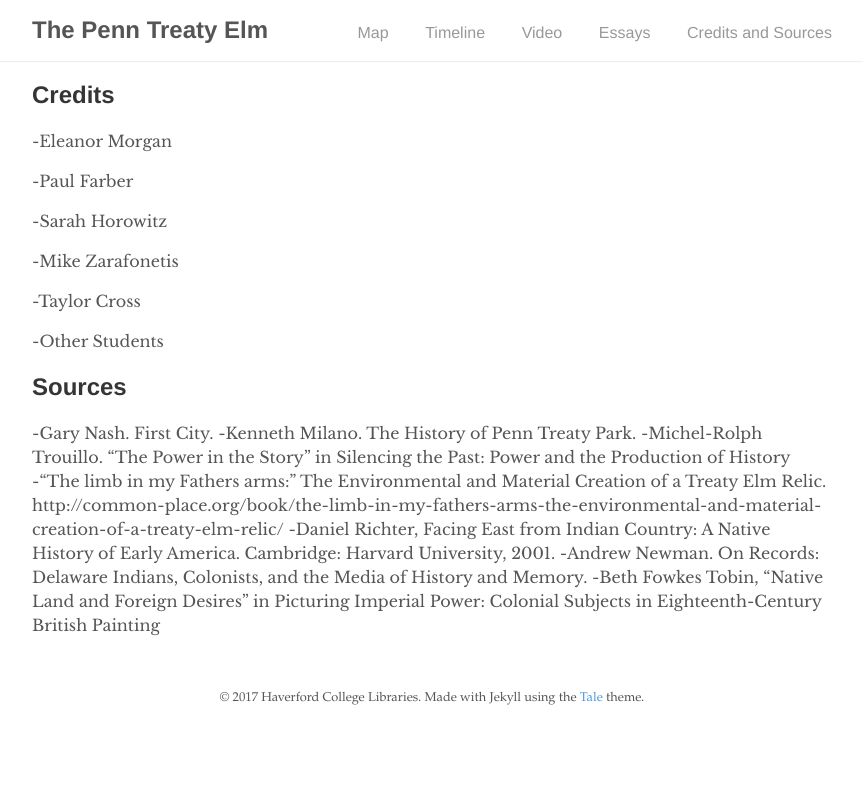
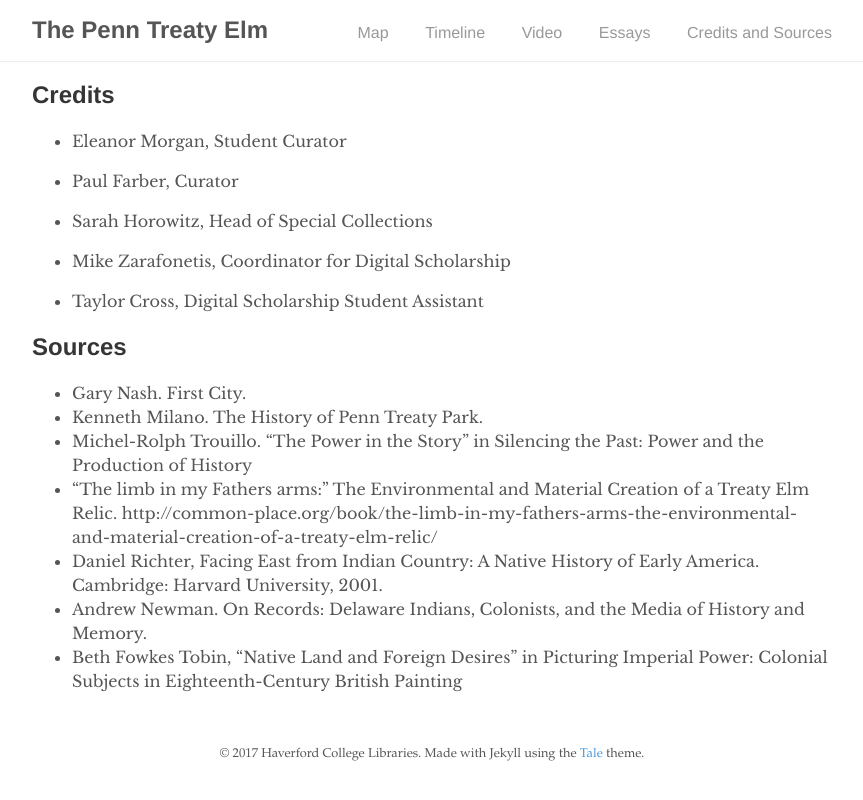
Before and after one commit to mzarafon/penn-treaty-elm, a Jekyll site: the page built from credits-and-sources.md, in a window 1280 px wide. Shown: the top 800 px of the page, without its empty margins (208-1071 px from the left). Built offline with Jekyll 4.4.1, drawn with Linux system fonts in a browser that asks for light colours; our own code applies the rules of GitHub Pages for plain Markdown files.

Commit message:
Update credits-and-sources.md

```diff
--- a/credits-and-sources.md
+++ b/credits-and-sources.md
@@ -1,23 +1,21 @@
 ## Credits
 
--Eleanor Morgan
+- Eleanor Morgan, Student Curator
 
--Paul Farber
+- Paul Farber, Curator
 
--Sarah Horowitz
+- Sarah Horowitz, Head of Special Collections
 
--Mike Zarafonetis
+- Mike Zarafonetis, Coordinator for Digital Scholarship
 
--Taylor Cross
-
--Other Students
+- Taylor Cross, Digital Scholarship Student Assistant
 
 ## Sources
 
--Gary Nash. First City.
--Kenneth Milano. The History of Penn Treaty Park.
--Michel-Rolph Trouillo. “The Power in the Story” in Silencing the Past: Power and the Production of History
--“The limb in my Fathers arms:” The Environmental and Material Creation of a Treaty Elm Relic. http://common-place.org/book/the-limb-in-my-fathers-arms-the-environmental-and-material-creation-of-a-treaty-elm-relic/
--Daniel Richter, Facing East from Indian Country: A Native History of Early America. Cambridge: Harvard University, 2001.
--Andrew Newman. On Records: Delaware Indians, Colonists, and the Media of History and Memory.
--Beth Fowkes Tobin, “Native Land and Foreign Desires” in Picturing Imperial Power: Colonial Subjects in Eighteenth-Century British Painting
+- Gary Nash. First City.
+- Kenneth Milano. The History of Penn Treaty Park.
+- Michel-Rolph Trouillo. “The Power in the Story” in Silencing the Past: Power and the Production of History
+- “The limb in my Fathers arms:” The Environmental and Material Creation of a Treaty Elm Relic. http://common-place.org/book/the-limb-in-my-fathers-arms-the-environmental-and-material-creation-of-a-treaty-elm-relic/
+- Daniel Richter, Facing East from Indian Country: A Native History of Early America. Cambridge: Harvard University, 2001.
+- Andrew Newman. On Records: Delaware Indians, Colonists, and the Media of History and Memory.
+- Beth Fowkes Tobin, “Native Land and Foreign Desires” in Picturing Imperial Power: Colonial Subjects in Eighteenth-Century British Painting
```
